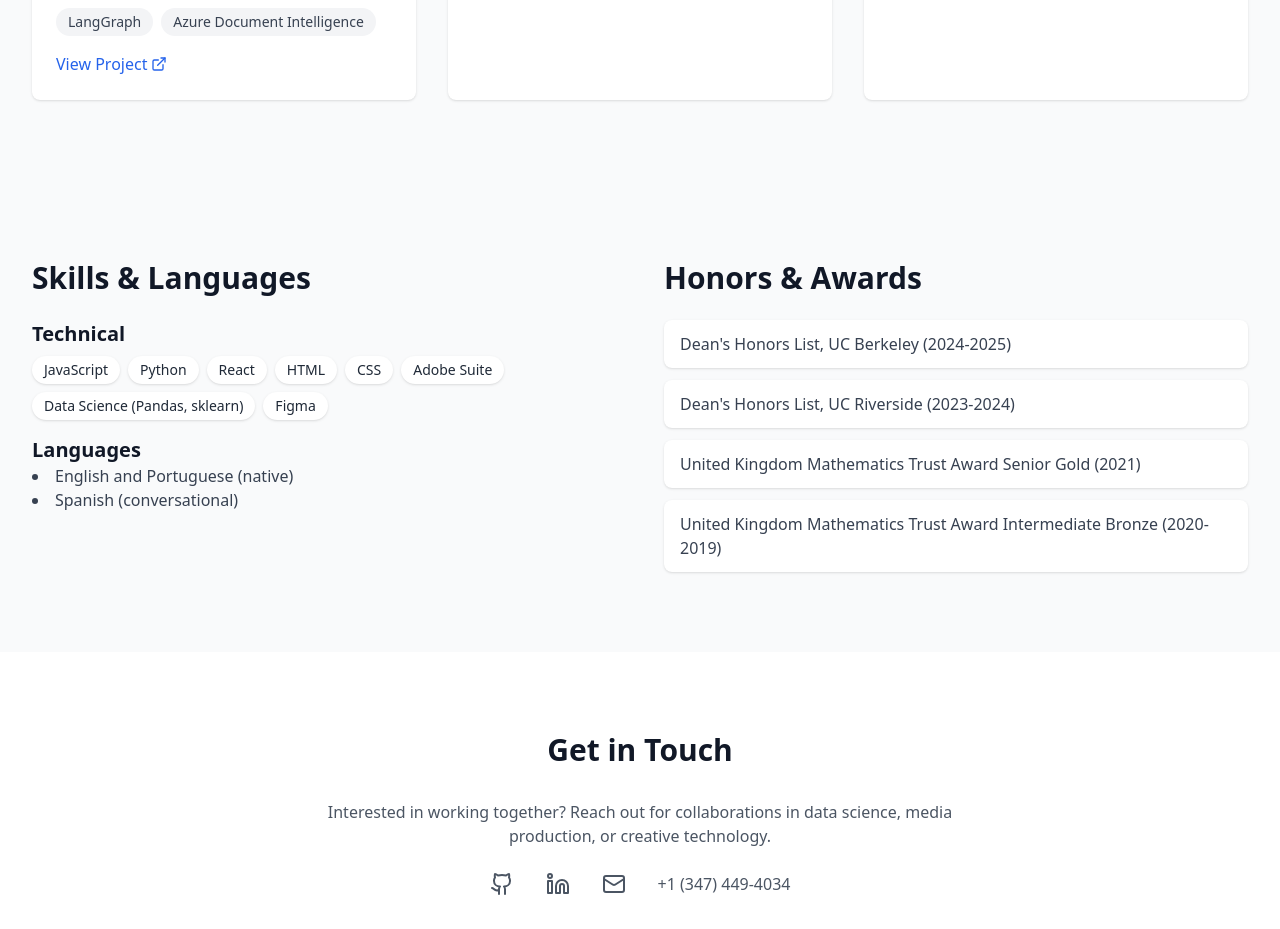
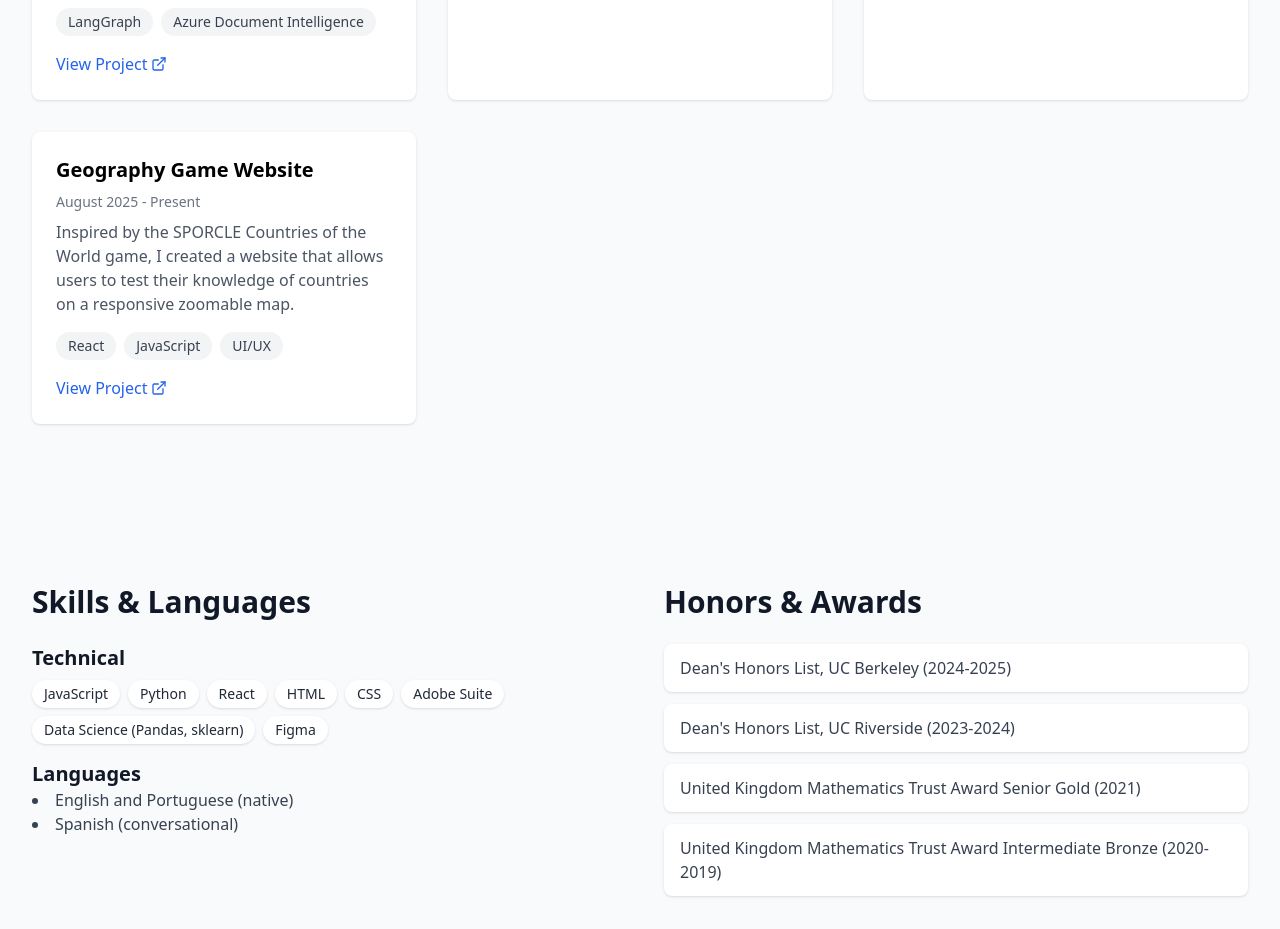
Before and after one commit to LuizFelipeBarbosa/portfolio-website, a React (Vite) app: page / in a window 1280 px wide. Shown: the part 3460-4389 px from the top of the page. Built offline with nearby package versions, Linux system fonts and the light colour scheme.

Commit message:
feat: add Geography Game Website project to portfolio

```diff
--- a/src/App.jsx
+++ b/src/App.jsx
@@ -105,6 +105,14 @@ function App() {
 				"Built a responsive website to centralize resources for Brazilian students at Berkeley, applying modern UX patterns and React components to make club information accessible.",
 			tags: ["React", "JavaScript", "UI/UX"],
 			link: "https://brasa.studentorg.berkeley.edu/",
+		},
+				{
+			title: "Geography Game Website",
+			period: "August 2025 - Present",
+			description:
+				"Inspired by the SPORCLE Countries of the World game, I created a website that allows users to test their knowledge of countries on a responsive zoomable map.",
+			tags: ["React", "JavaScript", "UI/UX"],
+			link: "https://hilarious-praline-94656f.netlify.app",
 		},
 	];
 
```
